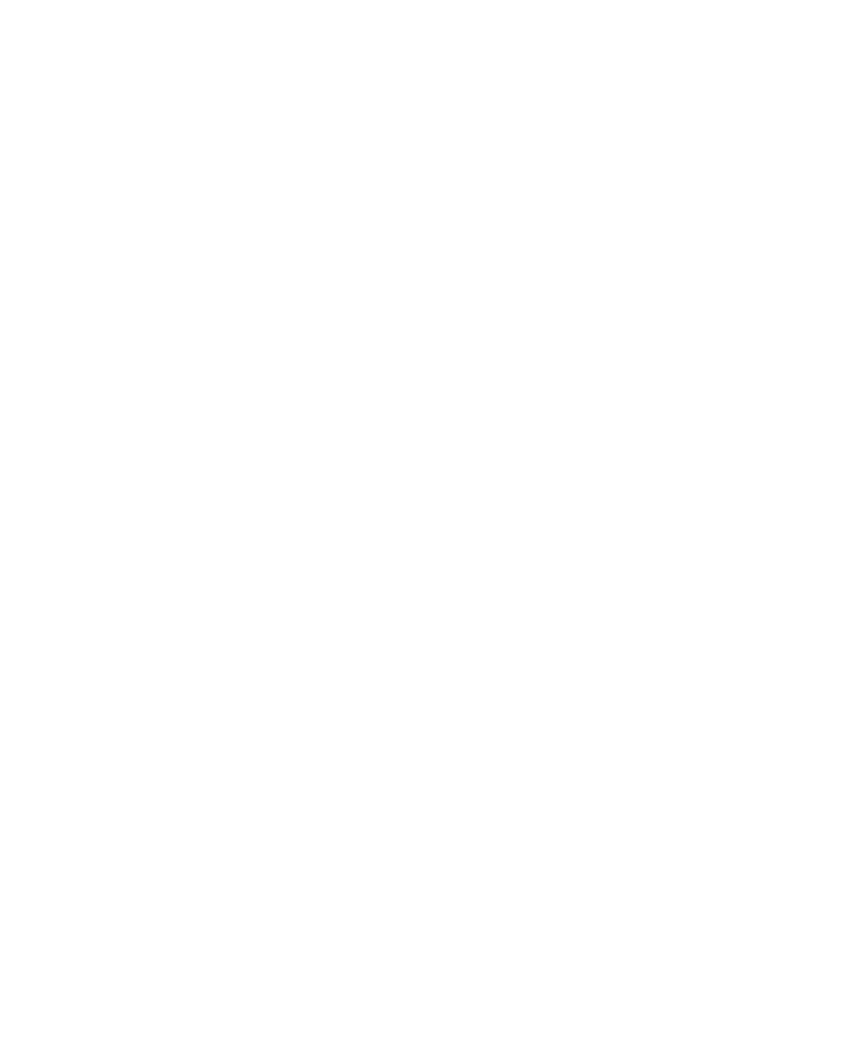
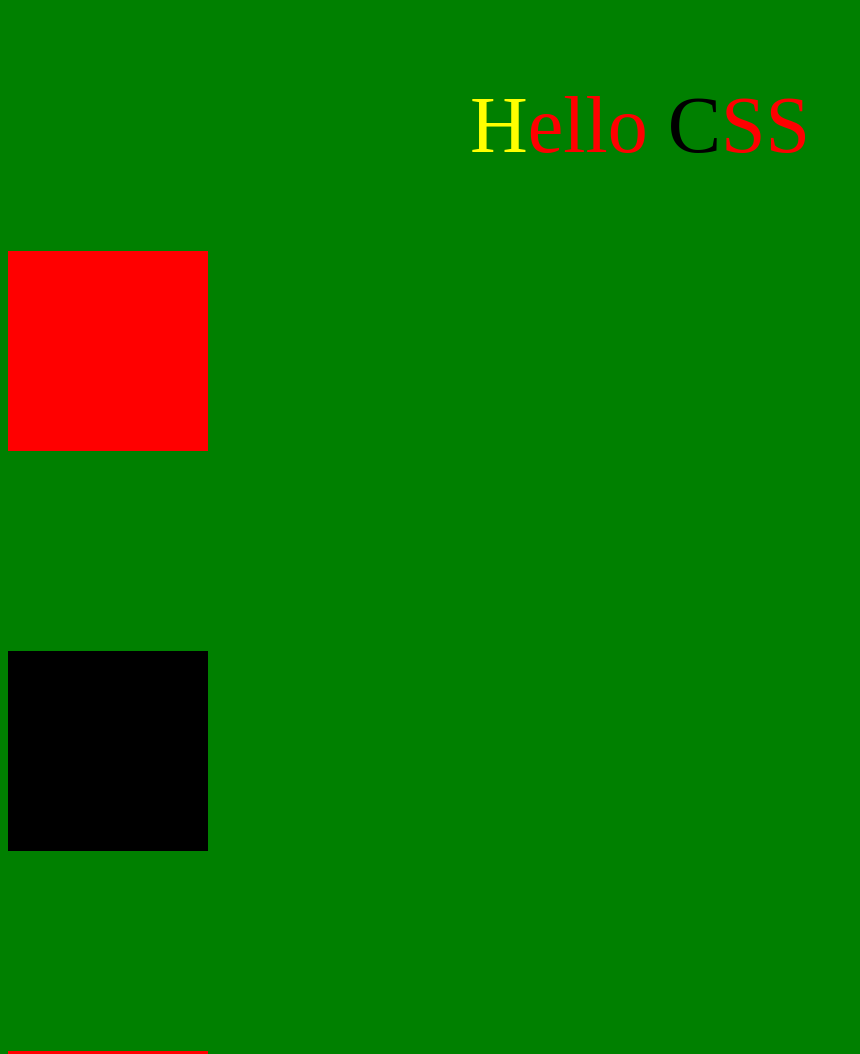
Before and after one commit to 1zip1z1/l4, a plain HTML site: page index.html in a window 1280 px wide. Shown: the top 1054 px of the page, without its empty margins (0-860 px from the left). Before the commit the page ends 800 px from the top, so only its background shows below. Drawn offline with Linux system fonts and the light colour scheme.

Commit message:
Add files via upload

```diff
--- a/index.html
+++ b/index.html
@@ -1,11 +1,21 @@
 <!DOCTYPE html>
-<html lang="en">
+<html lang="ru">
 <head>
 	<meta charset="UTF-8">
 	<meta name="viewport" content="width=	, initial-scale=1.0">
 	<title>Document</title>
+	<link rel="stylesheet" href="style.css">
 </head>
 <body>
 
+	<p>Hello <span class="black_letter">C</span>SS</p>
+
+	<div class="red_block"></div>
+	<div></div>
+	<div id="super_block" class="red_block"></div>
+	<div></div>
+	<div class="red_block"></div>
+
+
 </body>
 </html>
--- /dev/null
+++ b/style.css
@@ -0,0 +1,43 @@
+body {
+	background:  green ;
+
+}
+
+div {
+	width: 200px;
+	height: 200px;
+	background: green;
+
+}
+
+p {
+
+	font-size: 80px;  /* размер шрифта  */
+	color: Red; /*цвет шрифта*/
+	text-align: center; /*текст выровнять по центру*/
+	font-weight: 700px;
+
+}
+
+
+p::first-letter {
+	color:yellow ;
+}
+
+.red_block {
+	background: red;
+
+}
+
+
+#super_block {
+	width:200px ;
+	height: 200px;
+	background:black ;
+
+
+}
+
+.black_letter {
+	color: black;
+}
```
